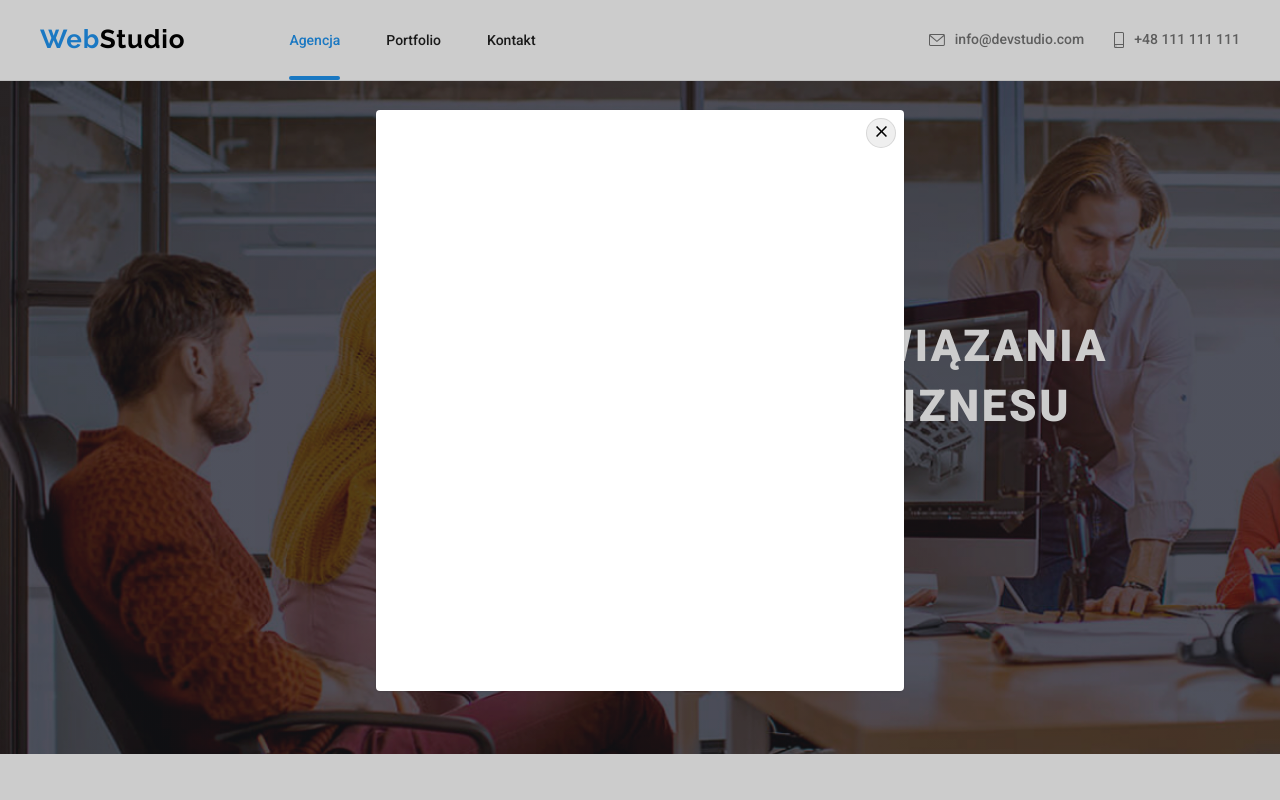
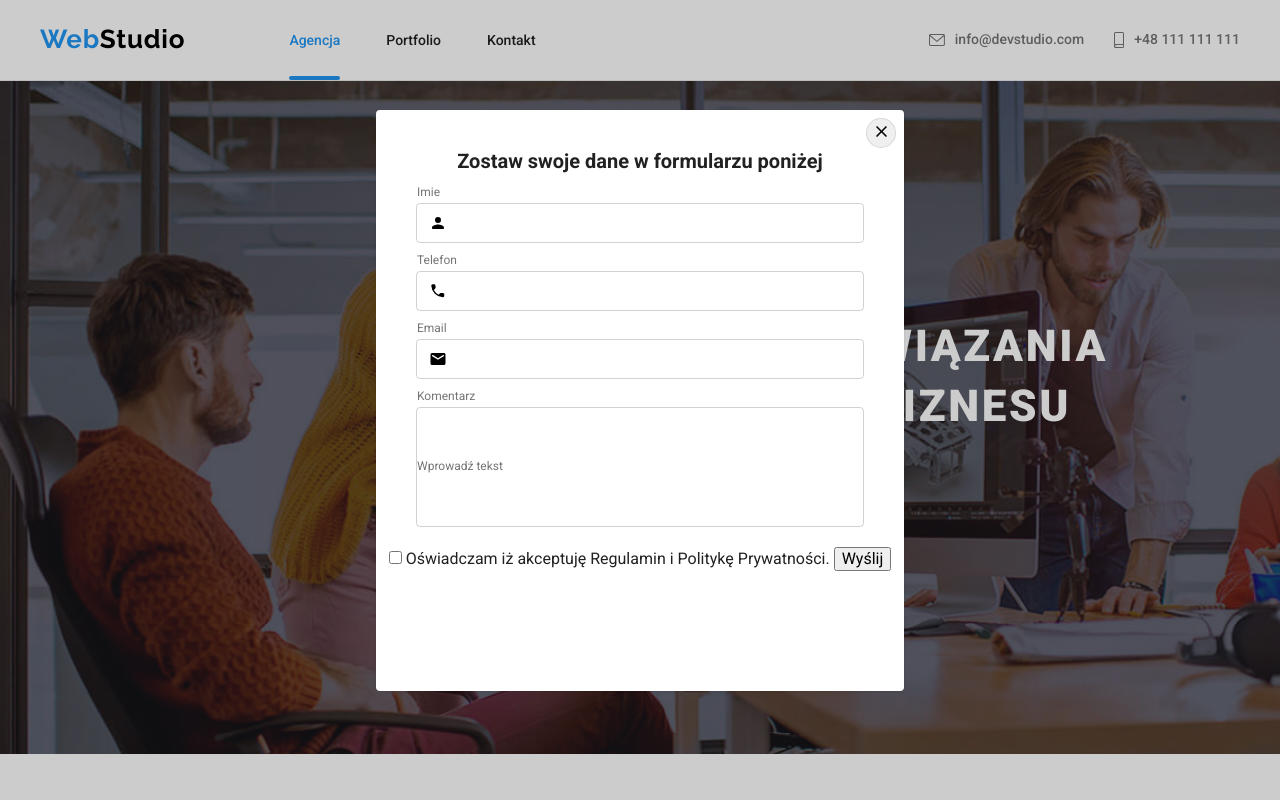
Before and after one commit to hannakaczynska/goit-markup-hw-06, a plain HTML site: page index.html in a window 1280 px wide. Both pictures are taken after a click on the button "Zamów usługe". Shown: the top 800 px of the page. Drawn offline with nearby package versions, Linux system fonts and the light colour scheme.

Commit message:
index html update

```diff
--- a/index.html
+++ b/index.html
@@ -67,9 +67,51 @@
           </button>
           <div class="backdrop is-hidden" data-modal>
             <div class="modal">
-              <button class="modal_button" data-modal-close><svg width="11px" height="11px">
-                <use href="./images/icons.svg#icon-Vector"></use>
-              </svg></button>
+              <button class="modal_button" data-modal-close>
+                <svg width="11px" height="11px">
+                  <use href="./images/icons.svg#icon-Vector"></use>
+                </svg>
+              </button>
+              <form>
+                <label class="title_label">Zostaw swoje dane w formularzu poniżej</label>
+                <fieldset class="fieldset">
+                  <label class="label" for="user_name">Imie</label>
+                  <svg class="icone" width="18px" height="18px">
+                    <use href="./images/icons.svg#icon-name"></use>
+                  </svg>
+                  <input class="input" type="text" name="text" id="user_name" />
+                </fieldset>
+                <fieldset class="fieldset">
+                  <label class="label" for="phone_numer">Telefon</label>
+                  <svg class="icone" width="18px" height="18px">
+                    <use href="./images/icons.svg#icon-phone"></use>
+                  </svg>
+                  <input
+                  class="input"
+                    type="tel"
+                    name="phone_number"
+                    id="phone_number"
+                  />
+                </fieldset>
+                <fieldset class="fieldset">
+                  <label class="label" for="email">Email</label>
+                  <svg class="icone" width="18px" height="18px">
+                    <use href="./images/icons.svg#icon-email"></use>
+                  </svg>
+                  <input class="input" type="email" name="email" id="email" />
+                </fieldset>
+                <fieldset class="fieldset feedback">
+                  <label class="label" for="feedback">Komentarz</label>
+                  <input class="input"
+                    type="text"
+                    name="feedback"
+                    placeholder="Wprowadź tekst"
+                  />
+                </fieldset>
+                <input type="checkbox" name="checkbox" id="checkbox"/>
+                <label for="checkbox">Oświadczam iż akceptuję Regulamin i Politykę Prywatności.</label>
+                <button type="submit">Wyślij</button>
+              </form>
             </div>
           </div>
         </div>
```
